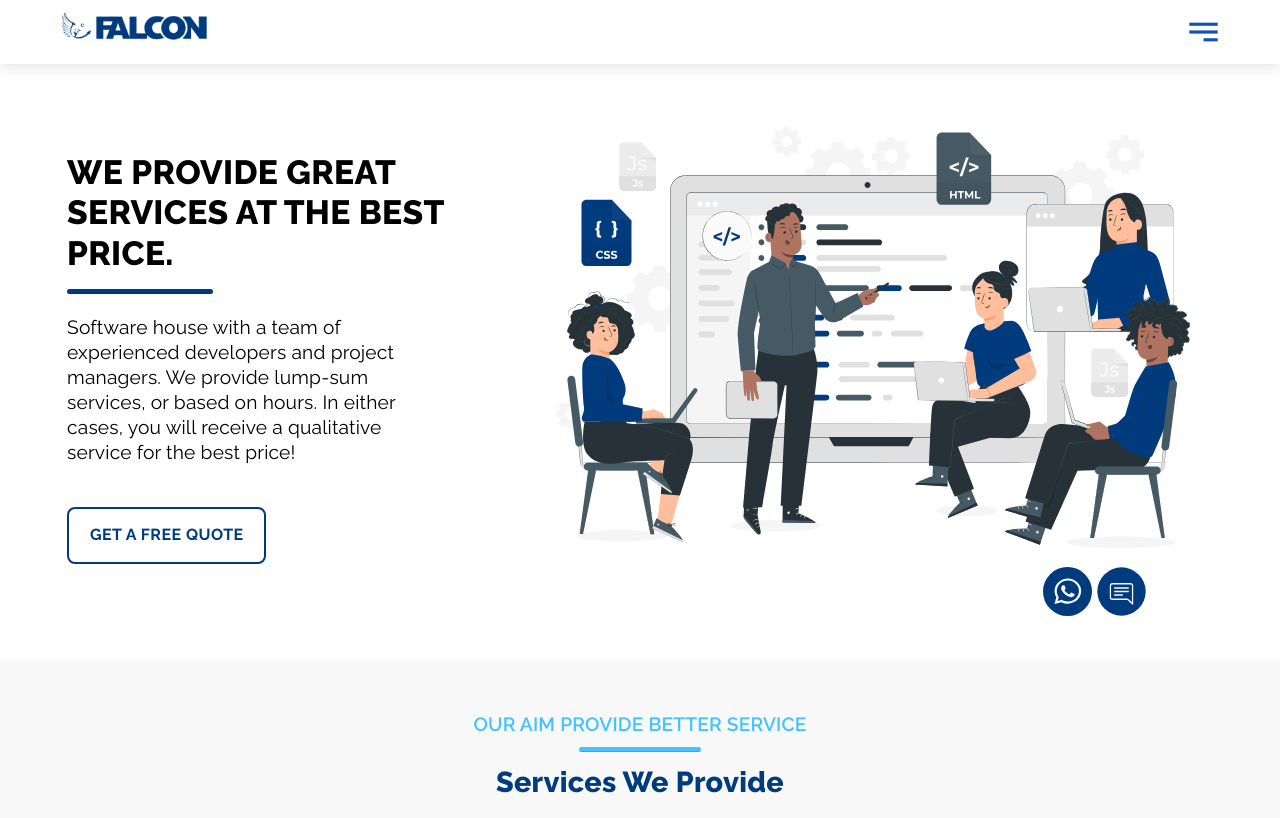
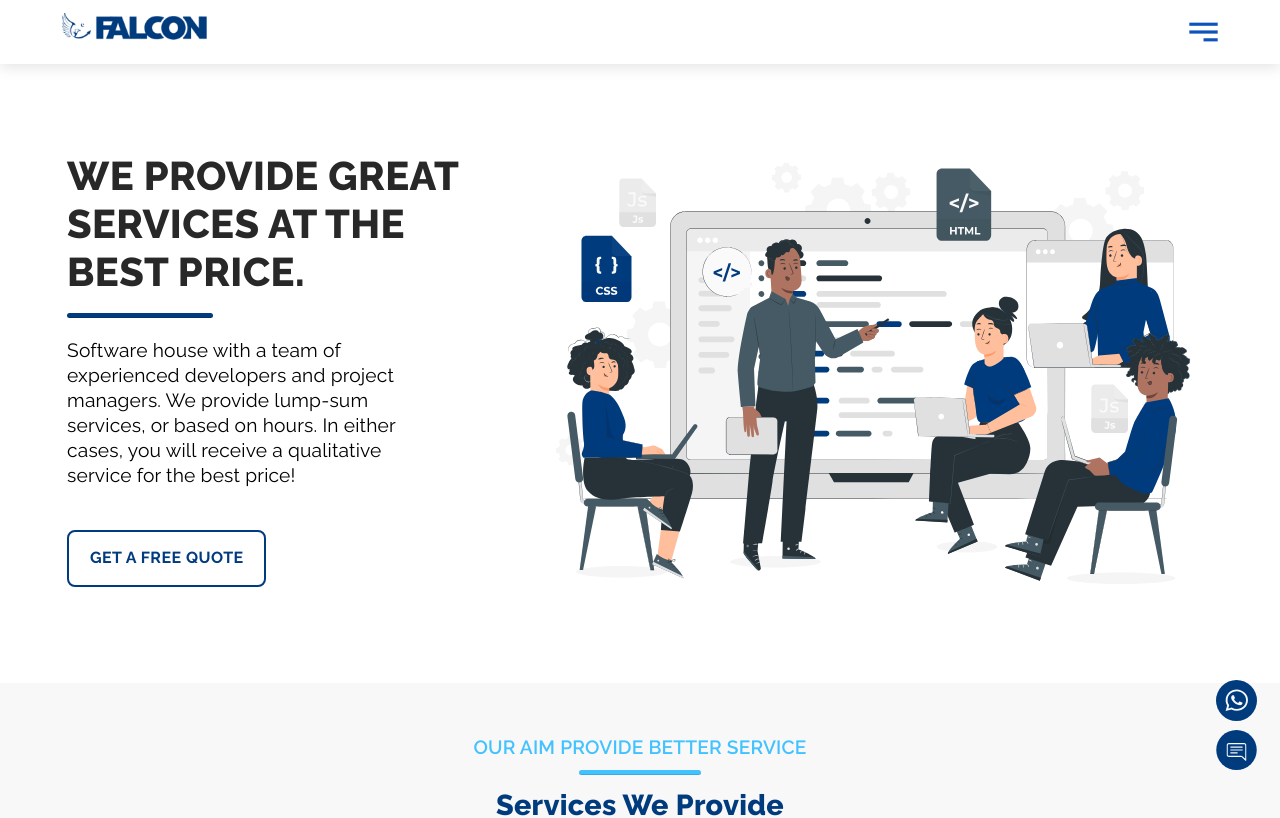
Before and after one commit to yousufkalim/agile-digital, a React (Create React App) app: page / in a window 1280 px wide. Shown: the top 818 px of the page. Built offline with nearby package versions, Linux system fonts and the light colour scheme.

Commit message:
Header Animation/props

```diff
--- a/src/components/Common/Header.js
+++ b/src/components/Common/Header.js
@@ -6,22 +6,31 @@ import WhatsappIcon from "../../assets/images/whatsappIcon.svg";
 import ChatIcon from "../../assets/images/ChatIcon.svg";
 import Divider from "@mui/material/Divider";
 import Button from "@mui/material/Button";
+import { motion } from "framer-motion";
+
 // Component
 export default function Header(props) {
   return (
-    <Grid className="HeaderMain" container spacing={1}>
+    <Grid className={props.DetailHeader || "HeaderMain"} container spacing={1}>
       <Grid className="HeaderTypo" xs={12} sm={12} md={5}>
+        <motion.div
+          initial={{ opacity: 0 }}
+          whileInView={{ opacity: 1 }}
+          transition={{ duration: 1 }}
+          viewport={{ once: true }}
+        >
           <Typography
             className={props.HeaderTitleClassName || "HeaderHeading"}
             style={props.TitleStyle}
+            color={props.Titlecolor || "#282828"}
           >
             {props.Title}
           </Typography>
           <Divider
+            width={props.Dividerwidth || "35%"}
+            color={props.DividerBG || "#003B7E"}
             sx={{
-            width: "35%",
               height: "5px",
-            backgroundColor: "#003B7E",
               borderRadius: "4px",
               margin: "4% 0",
             }}
@@ -34,6 +43,7 @@ export default function Header(props) {
           </Typography>
           {props.btn ? (
             <Button
+              // color="red"
               variant={props.btnVariant || "outlined"}
               className={props.btnClassName || "HeaderBtn"}
             >
@@ -42,14 +52,19 @@ export default function Header(props) {
           ) : (
             ""
           )}
+        </motion.div>
       </Grid>
       <Grid
-        className={props.HeaderImgClassName || "HeaderImg"}
+        className={props.DetailHeaderImg || "HeaderImg"}
         xs={12}
         sm={12}
         md={7}
       >
-        <img
+        <motion.img
+          initial={{ x: 700 }}
+          whileInView={{ x: 0 }}
+          transition={{ duration: 1 }}
+          viewport={{ once: true }}
           alt={props.ImgAlt || "Header"}
           src={props.ImgSrc || HeaderImg}
           style={props.ImgStyle}
@@ -57,13 +72,23 @@ export default function Header(props) {
         />
         {props.chatIcons ? (
           <div
-            style={{ display: "flex", justifyContent: "right", width: "85%" }}
+            style={{
+              position: "fixed",
+              display: "flex",
+              flexDirection: "column",
+              left: "95%",
+              top: "85%",
+              width: "40%",
+              zIndex: 1000,
+            }}
           >
+            <a href="https://wa.me/03241013344">
               <img
                 alt="chat"
                 src={ChatIcon}
-              style={{ width: "8%", marginRight: "5px" }}
+                style={{ width: "8%", marginBottom: "5px" }}
               />
+            </a>
             <img alt="whatsapp" src={WhatsappIcon} style={{ width: "8%" }} />
           </div>
         ) : null}
--- a/src/css/Common/Header.css
+++ b/src/css/Common/Header.css
@@ -6,14 +6,15 @@
   align-items: center;
   height: 100%;
 }
+
 .HeaderTypo{
   padding: 4%;
 }
 .HeaderHeading{
-  font-size: 2.1rem !important;
+  font-size: 2.5rem !important;
   font-weight: 800 !important;
   line-height: 1.2 !important;
-  color: black !important;
+  /* color: black !important; */
   padding-top: 5%!important;
 }
 .HeaderPara{
@@ -39,6 +40,21 @@
   background-color: #003B7E !important;
 
 }
+.ProjectDetailBtn{
+  color: white !important;
+  background-color: #FFA333 !important;
+  border: none !important;
+  padding: 2% 3% !important;
+  font-size: 1rem !important;
+  font-weight: 700 !important;
+  border-radius: 10px !important;
+  width: 40%;
+}
+.DetailHeaderImg{
+  display: flex;
+  justify-content: right;
+}
+
 /* MEDIA QUERIES*/
 
 @media only screen and (max-width: 900px) {
```
Lines whose indentation alone changed are shown as unchanged.
